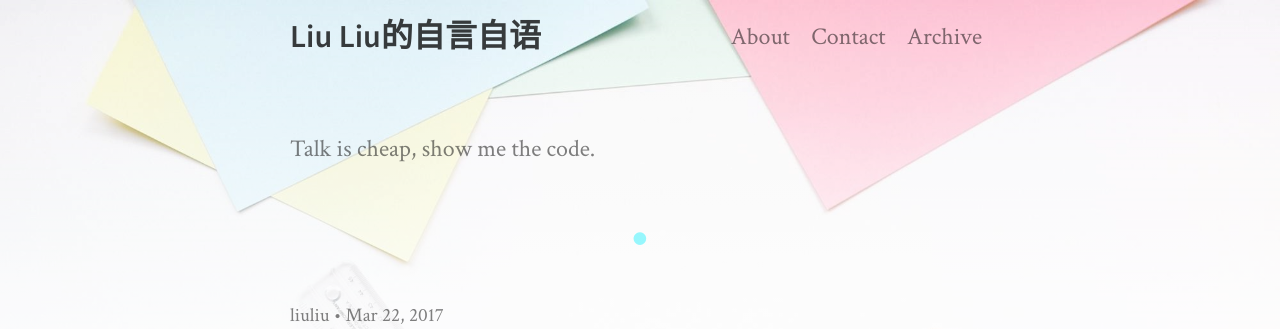
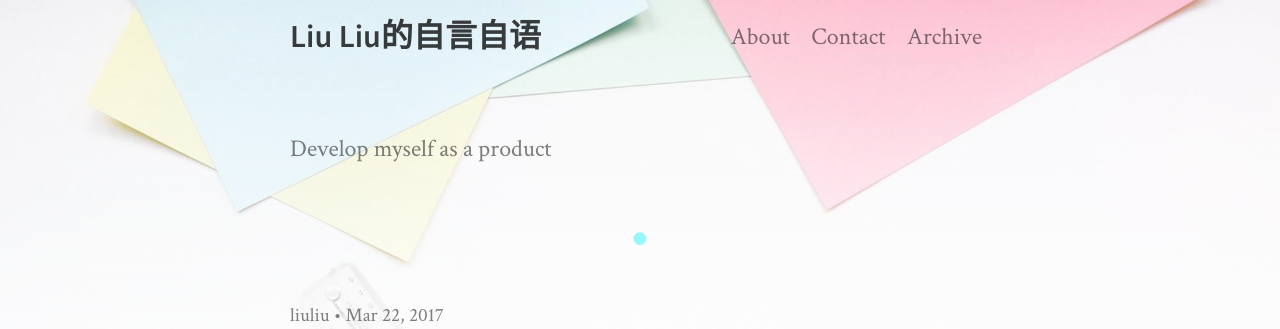
Before and after one commit to liuliuhit/liuliuhit.github.io, a Jekyll site: the page built from index.html, in a window 1280 px wide and 900 px high. Shown: the top 329 px of the window. Built offline with Jekyll 4.4.1, drawn with Linux system fonts in a browser that asks for light colours; nearby versions of some CDN libraries; the list of posts is cut into pages by our own code.

Commit message:
来源是原有lark开屏的一句话，将company改成了myself，希望能够对自己有所激励

```diff
--- a/_config.yml
+++ b/_config.yml
@@ -7,7 +7,7 @@ description:
   meta: Liu Liu's blog，不定期更新，更新看心情
 
   # Description of your site. This will show up on the front page.
-  subtitle: "Talk is cheap, show me the code."
+  subtitle: "Develop myself as a product"
 
 author:
   name: liuliu
```
